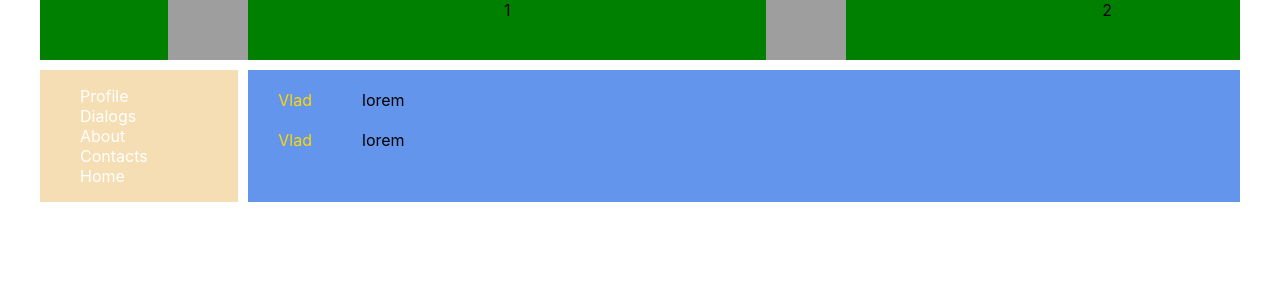
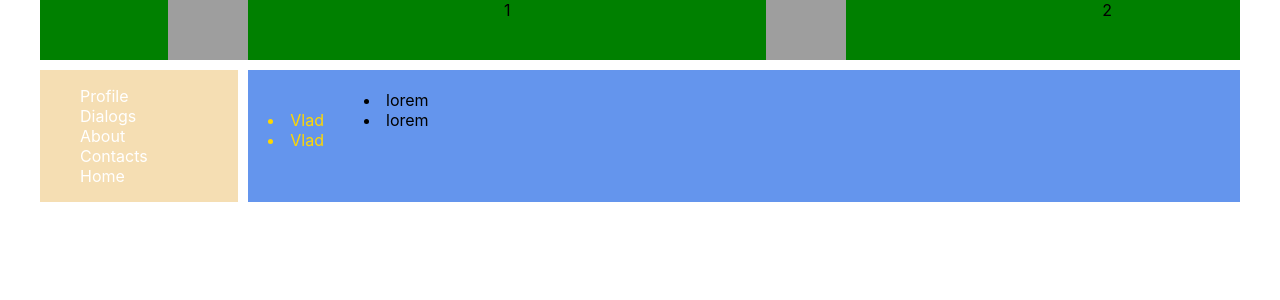
Before and after one commit to VladSmaug/Learn-project, a React (Create React App) app: page /dialogs in a window 1280 px wide. Shown: the top 300 px of the page. Built offline with nearby package versions, Linux system fonts and the light colour scheme; grey boxes are pictures that could not be loaded.

Commit message:
Mapping of Posts and Dialogs

```diff
--- a/src/components/Dialogs/index.jsx
+++ b/src/components/Dialogs/index.jsx
@@ -30,12 +30,18 @@ const Dialogs = () => {
   return (
     <div className={styles.dialogs}>
       <div className={styles.dialogsItems}>
-        <DialogItem name={dialogsData[0].name} id={dialogsData[0].id} />
-        <DialogItem name={dialogsData[1].name} id={dialogsData[1].id} />
+        <DialogItem
+          name={dialogsData.map((dia) => {
+            return <li>{dia.name}</li>;
+          })}
+        />
       </div>
       <div className={styles.messages}>
-        <MessageItem text={messagesData[0].text} id={messagesData[0].id} />
-        <MessageItem text={messagesData[1].text} id={messagesData[1].id} />
+        <MessageItem
+          text={messagesData.map((message) => {
+            return <li>{message.text}</li>;
+          })}
+        />
       </div>
     </div>
   );
--- a/src/components/Profile/MyPost/index.jsx
+++ b/src/components/Profile/MyPost/index.jsx
@@ -7,13 +7,16 @@ const postData = [
   { message: "Hello how are you?", likes: 20, id: 2 },
 ];
 
+const PostElements = postData.map((post) => (
+  <Post message={post.message} likes={post.likes} />
+));
+
 const MyPost = () => (
   <div className={styles.my_post_wrapper}>
     <h3>My posts</h3>
     <textarea></textarea>
     <button>Add Post</button>
-    <Post message={postData[0].message} likes={postData[0].likes} />;
-    <Post message={postData[1].message} likes={postData[1].likes} />;
+    {PostElements}
   </div>
 );
 
```
